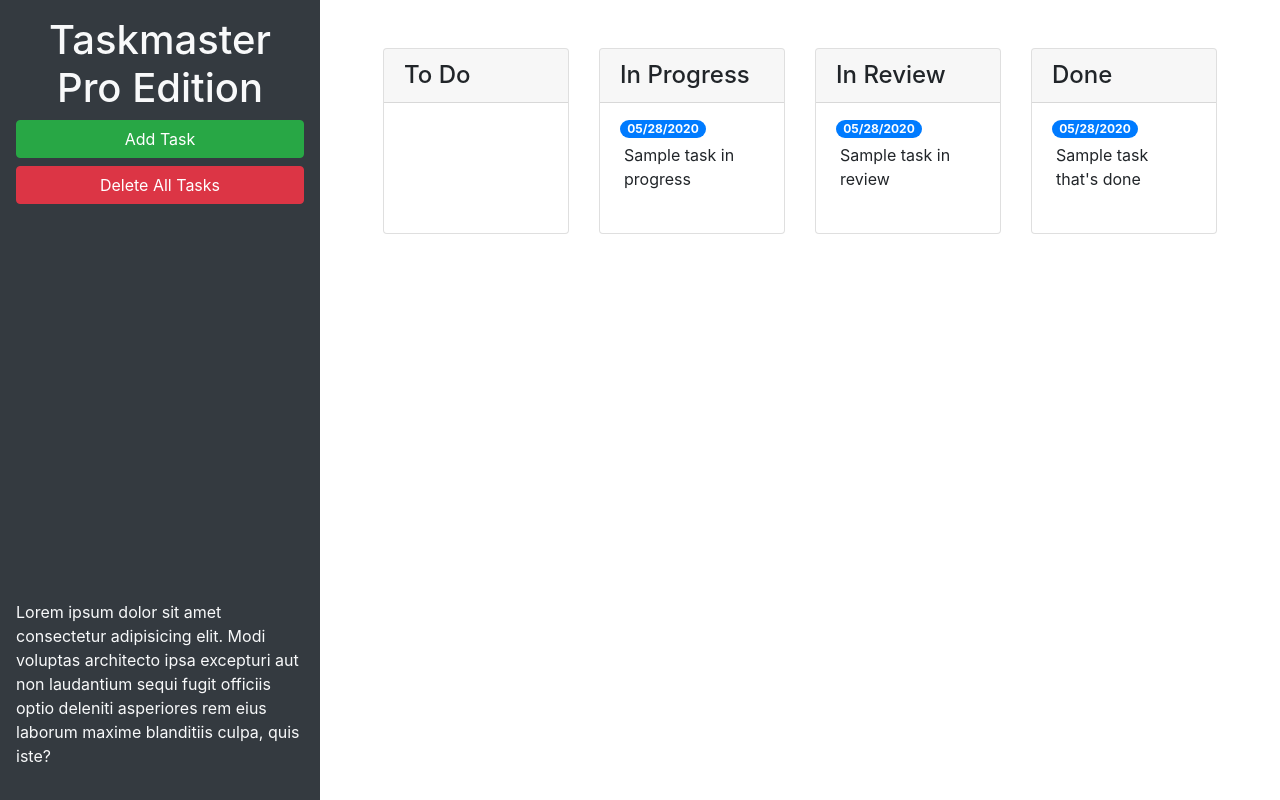
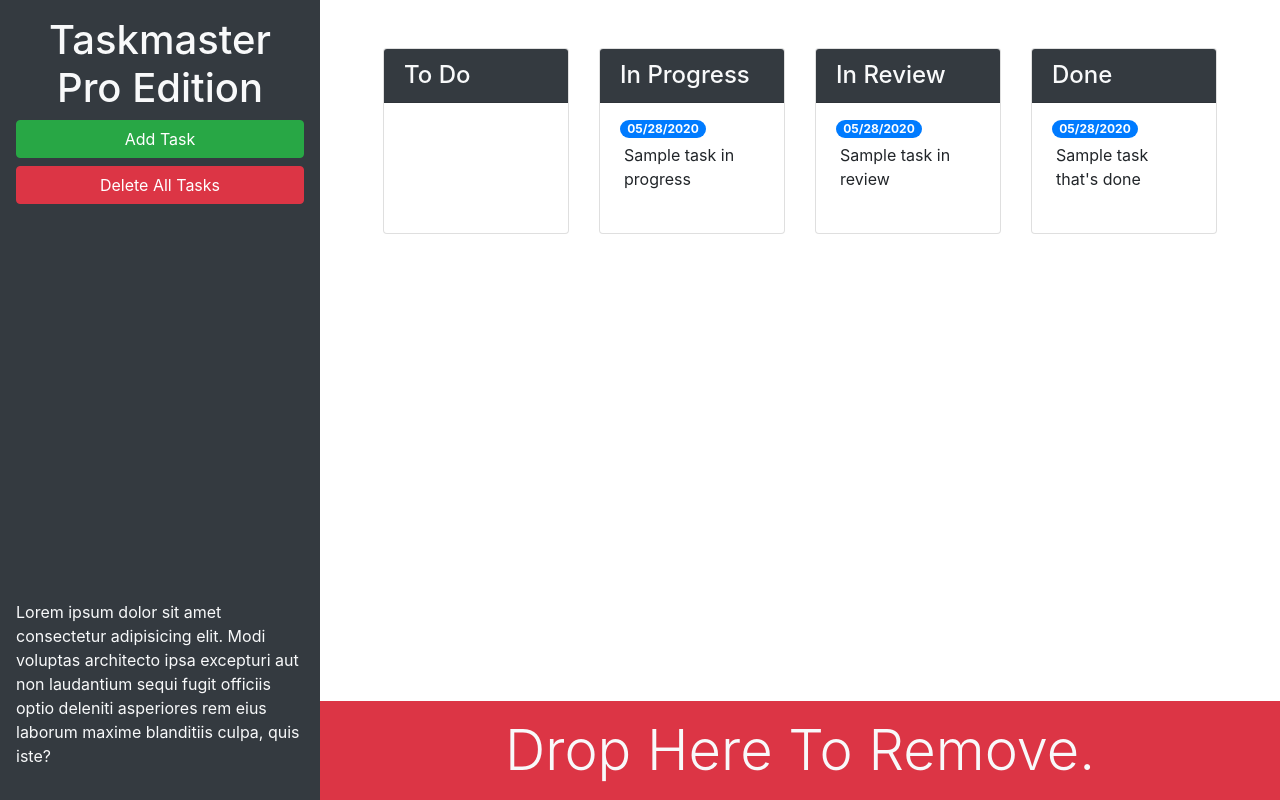
Before and after one commit to ryanweiler92/taskmaster-pro, a plain HTML site: page index.html in a window 1280 px wide. Drawn offline with nearby package versions, Linux system fonts and the light colour scheme.

Commit message:
created trash element

```diff
--- a/index.html
+++ b/index.html
@@ -13,22 +13,22 @@
 <body>
 
   <div class="row min-vh-100 no-gutters">
-    <header class="col-12 col-lg-3 bg-dark text-light d-flex flex-column p-4 p-lg-3">
+    <header class="col-12 col-lg-3 bg-dark text-light sticky-top d-flex flex-column p-4 p-lg-3">
       <h1 class="text-center">Taskmaster Pro Edition</h1>
       <button id="create-task" class="btn btn-block btn-success" data-toggle="modal" data-target="#task-form-modal">Add
         Task</button>
       <button id="remove-tasks" class="btn btn-block btn-danger">Delete All Tasks</button>
-      <p class="mt-auto">Lorem ipsum dolor sit amet consectetur adipisicing elit. Modi voluptas architecto ipsa
+      <p class="mt-auto d-none d-lg-block">Lorem ipsum dolor sit amet consectetur adipisicing elit. Modi voluptas architecto ipsa
         excepturi aut non
         laudantium sequi fugit officiis optio deleniti asperiores rem eius laborum maxime blanditiis culpa, quis iste?
       </p>
     </header>
-    <main class="col-12 col-lg-9">
+    <main class="col-12 col-lg-9 d-flex flex-column">
       <div class="m-5 row justify-content-around">
         <!--todo start-->
       <div class="col-12 col-md-6 col-xl-3 mb-3">
         <div class="card">
-        <h4 class="card-header">To Do</h4>
+        <h4 class="card-header bg-dark text-light">To Do</h4>
         <ul id="list-toDo" class="list-group list-group-flush"> </ul>
       </div>
       </div>
@@ -36,7 +36,7 @@
       <!--in progress start-->
       <div class="col-12 col-md-6 col-xl-3 mb-3">
         <div class="card">
-        <h4 class="card-header">In Progress</h4>
+        <h4 class="card-header bg-dark text-light">In Progress</h4>
         <ul id="list-inProgress" class="list-group list-group-flush">
           <li class="list-group-item">
             <span class="badge badge-primary badge-pill">05/28/2020</span>
@@ -49,7 +49,7 @@
       <!--in review start-->
       <div class="col-12 col-md-6 col-xl-3 mb-3">
         <div class="card">
-        <h4 class="card-header">In Review</h4>
+        <h4 class="card-header bg-dark text-light">In Review</h4>
         <ul id="list-inReview" class="list-group list-group-flush">
           <li class="list-group-item">
             <span class="badge badge-primary badge-pill">05/28/2020</span>
@@ -62,7 +62,7 @@
       <!--done start-->
       <div class="col-12 col-md-6 col-xl-3 mb-3">
         <div class="card">
-        <h4 class="card-header">Done</h4>
+        <h4 class="card-header bg-dark text-light">Done</h4>
         <ul id="list-done" class="list-group list-group-flush">
           <li class="list-group-item">
             <span class="badge badge-primary badge-pill">05/28/2020</span>
@@ -72,6 +72,11 @@
       </div>
       </div>
       <!-- done end-->
+      </div>
+      <div id="trash" class="mt-auto">
+        <div class="w-100 bg-danger p-3 text-center text-light display-4">
+          Drop Here To Remove.
+        </div>
       </div>
     </main>
   </div>
```
